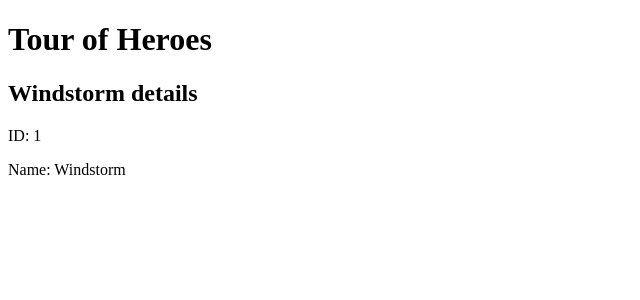
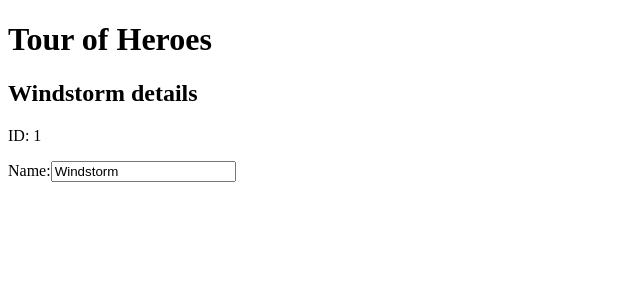
Before and after one commit to roman-klauser/TourOfHeroes, an Angular app: page / in a window 1280 px wide. Shown: the top 300 px of the page, without its empty margins (0-640 px from the left). Built offline with nearby package versions, Linux system fonts and the light colour scheme.

Commit message:
FormsModule and two-way-binding

```diff
--- a/src/app/app.component.html
+++ b/src/app/app.component.html
@@ -3,6 +3,7 @@
   <h2>{{ hero.name }} details</h2>
   <div>
     <p><label>ID: </label>{{ hero.id}}</p>
-    <p><label>Name: </label>{{ hero.name}}</p>
+    <label>Name:</label>
+    <input [(ngModel)]="hero.name" placeholder="name">
   </div>
 </div>
--- a/src/app/app.module.ts
+++ b/src/app/app.module.ts
@@ -1,5 +1,6 @@
 import { BrowserModule } from '@angular/platform-browser';
 import { NgModule } from '@angular/core';
+import { FormsModule } from '@angular/forms';
 
 import { AppComponent } from './app.component';
 
@@ -8,7 +9,8 @@
     AppComponent
   ],
   imports: [
-    BrowserModule
+    BrowserModule,
+    FormsModule,
   ],
   providers: [],
   bootstrap: [AppComponent]
```
